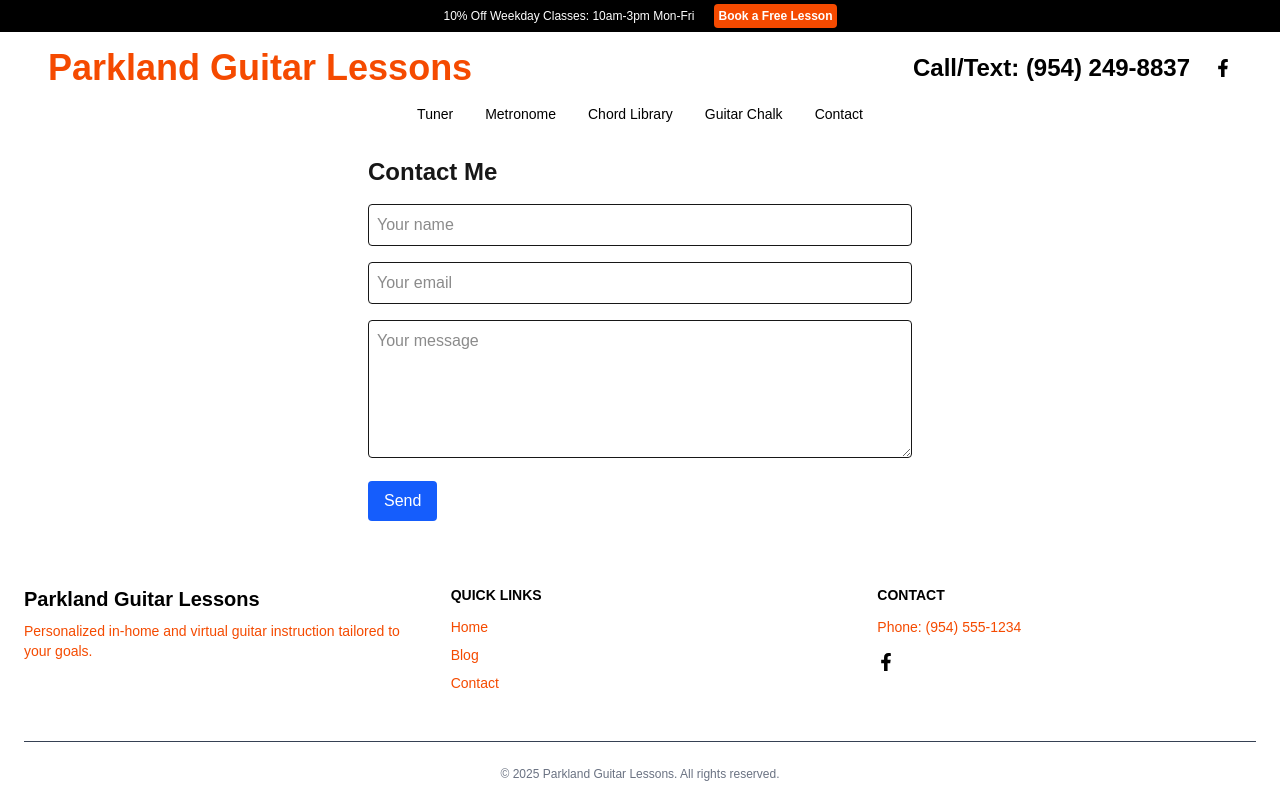
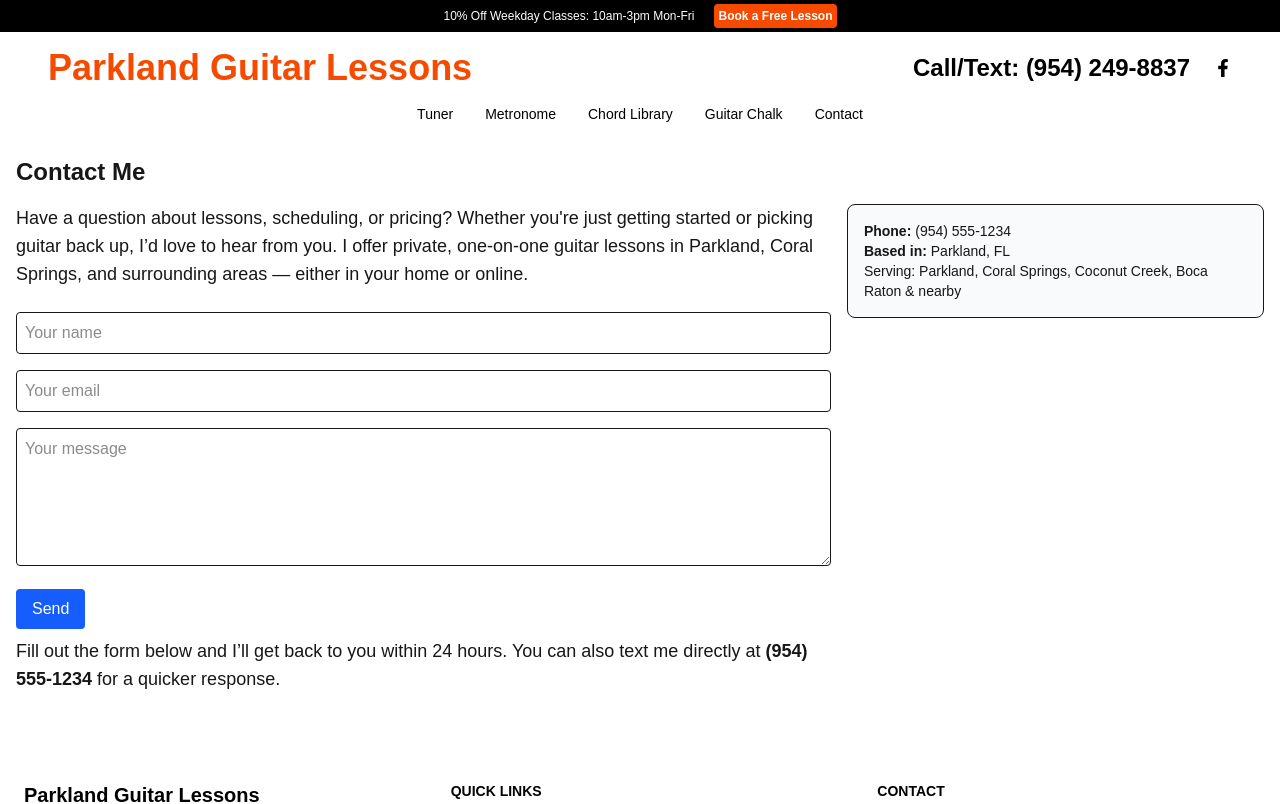
Before and after one commit to dvkdesigns/parklandguitarlessons.com, a Next.js app: page /contact in a window 1280 px wide. Shown: the top 804 px of the page. Built offline with nearby package versions, Linux system fonts and the light colour scheme.

Commit message:
not sure

```diff
--- a/src/app/contact/page.tsx
+++ b/src/app/contact/page.tsx
@@ -13,9 +13,27 @@ export const metadata: Metadata = {
 
 export default function ContactPage() {
   return (
-    <div className="p-4 max-w-xl mx-auto">
+    <div className="p-4 mx-auto max-w-7xl">
       <h1 className="text-2xl font-bold mb-4">Contact Me</h1>
+      <div className=' flex gap-4'>
+        <div className='w-3/4'>
+          <p className="mb-6 text-lg">
+  Have a question about lessons, scheduling, or pricing? Whether you're just getting started or picking guitar back up, I’d love to hear from you. I offer private, one-on-one guitar lessons in Parkland, Coral Springs, and surrounding areas — either in your home or online.
+</p>
       <ContactForm />
+      <p className="mb-6 text-lg mt-2">
+  Fill out the form below and I’ll get back to you within 24 hours. You can also text me directly at <strong>(954) 555-1234</strong> for a quicker response.
+</p>
+        </div>
+        <div className='co'>
+          <div className="bg-gray-50 border rounded-lg p-4 text-sm">
+  <p><strong>Phone:</strong> (954) 555-1234</p>
+  <p><strong>Based in:</strong> Parkland, FL</p>
+  <p>Serving: Parkland, Coral Springs, Coconut Creek, Boca Raton & nearby</p>
+</div>
+        </div>
+      </div>
+
     </div>
   );
 }
--- a/src/app/layout.tsx
+++ b/src/app/layout.tsx
@@ -32,7 +32,7 @@ export default function RootLayout({
         <head>
         {/* Google Analytics Script */}
         <Script
-          src="https://www.googletagmanager.com/gtag/js?id=G-W7MB5Q62LC"
+          src="https://www.googletagmanager.com/gtag/js?id="
           strategy="afterInteractive"
         />
         <Script id="google-analytics" strategy="afterInteractive">
@@ -40,7 +40,7 @@ export default function RootLayout({
             window.dataLayer = window.dataLayer || [];
             function gtag(){dataLayer.push(arguments);}
             gtag('js', new Date());
-            gtag('config', 'G-W7MB5Q62LC');
+            gtag('config', '');
           `}
         </Script>
       </head>
```
